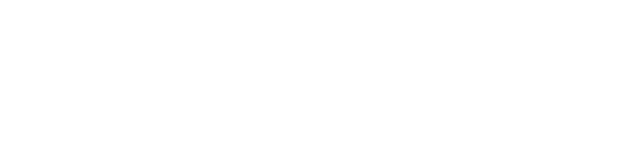
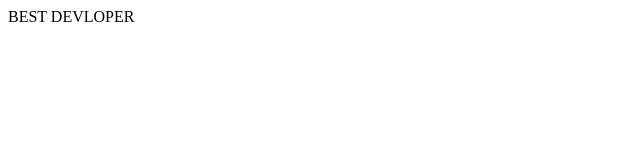
Before and after one commit to yuseffrz/rep, a plain HTML site: page index.html in a window 1280 px wide. Shown: the whole page, without its empty margins (0-640 px from the left). Drawn offline with Linux system fonts and the light colour scheme.

Commit message:
create file html

```diff
--- a/index.html
+++ b/index.html
@@ -6,6 +6,8 @@
     <title>Document</title>
 </head>
 <body>
-
+    <div>
+        BEST DEVLOPER
+    </div>
 </body>
 </html>
```
